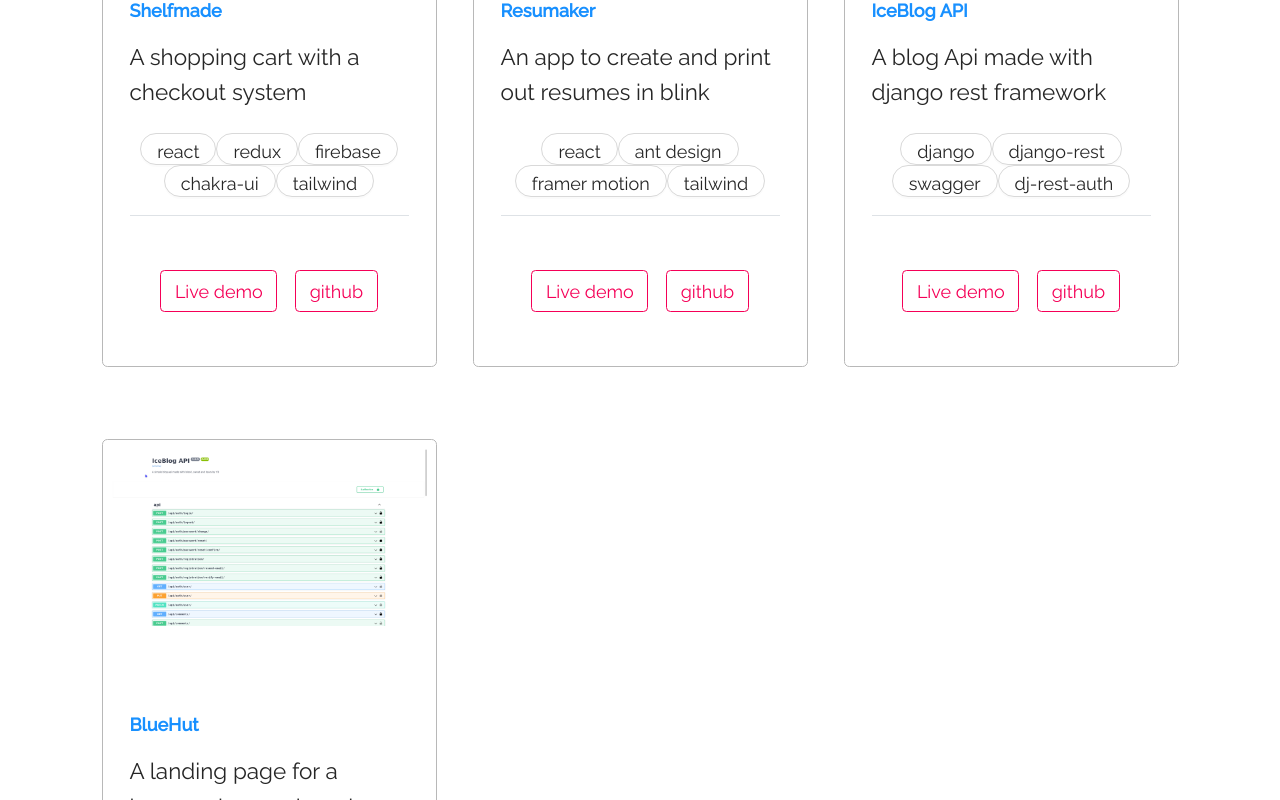
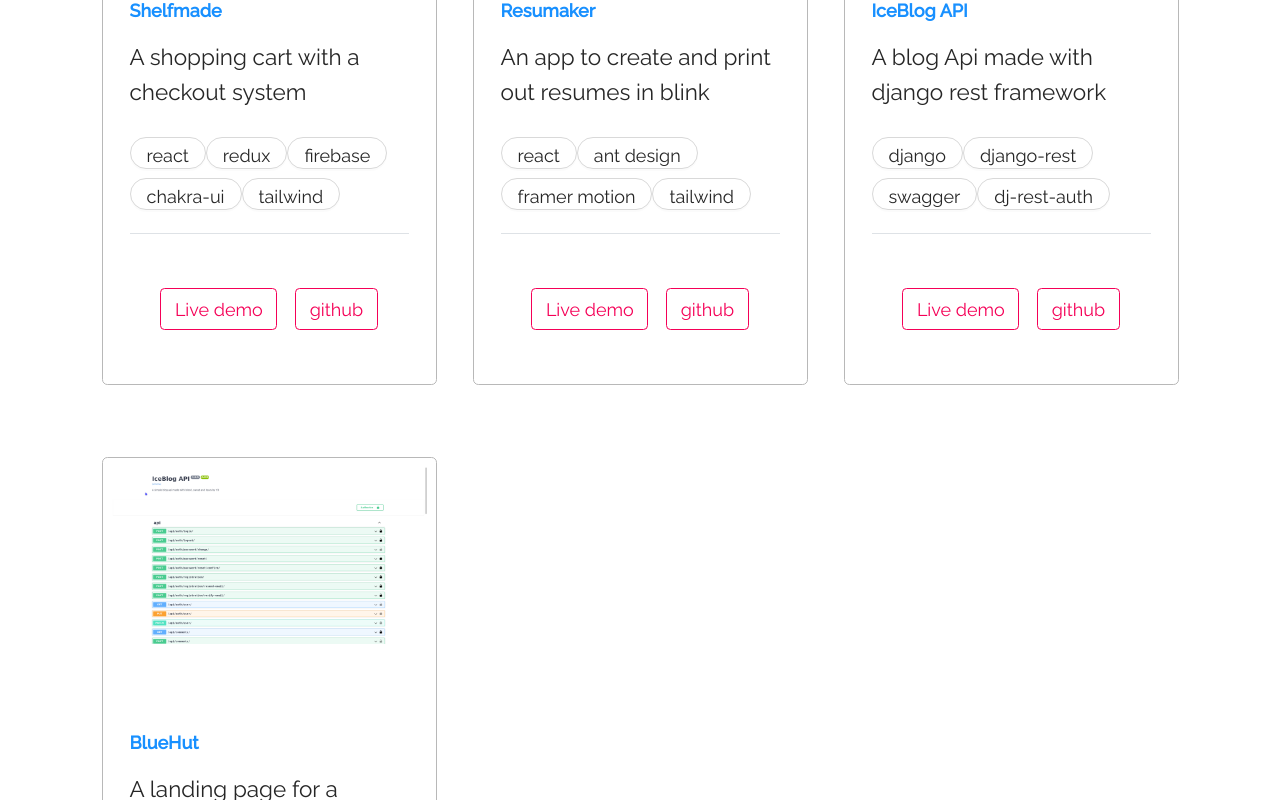
Before and after one commit to dglitxh/portfolio, a React (Create React App) app: page / in a window 1280 px wide. Shown: the part 2340-3140 px from the top of the page. Built offline with nearby package versions, Linux system fonts and the light colour scheme.

Commit message:
upd: projects-card

```diff
--- a/src/components/Projects.js
+++ b/src/components/Projects.js
@@ -21,10 +21,10 @@ return(<Col xs={{span:24}} sm={{span:24}} md={{span:12}} lg={{span:8}}>
             <div className="border-bottom pb-3 mb-5">
               <h3 className="mb-2 fw-bold display-5"> <a href="#slime" className="text-inherit">{project.name}</a></h3>
               <p className="lead">{project.desc}</p>
-              <div style={{display: 'flex', flexDirection: 'row', justifyContent: 'center', flexWrap: 'wrap'}}>
+              <div style={{display: 'flex', flexDirection: 'row', alignItems: 'center', flexWrap: 'wrap'}}>
                 {project.stack.map(el=>{
                   return(
-                    <Button shape='round'>{el}</Button>
+                    <Button className={"my-1"} shape='round'>{el}</Button>
                   )
                 })}
               </div>
```
